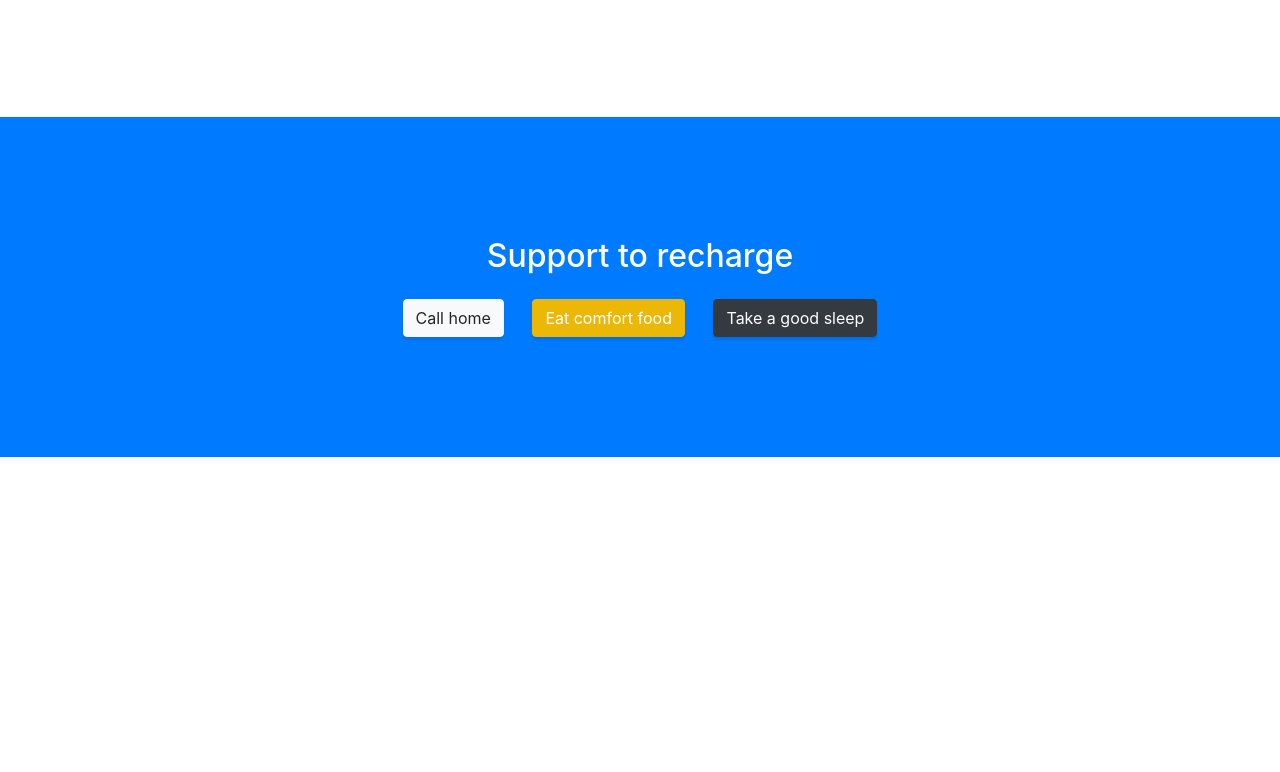
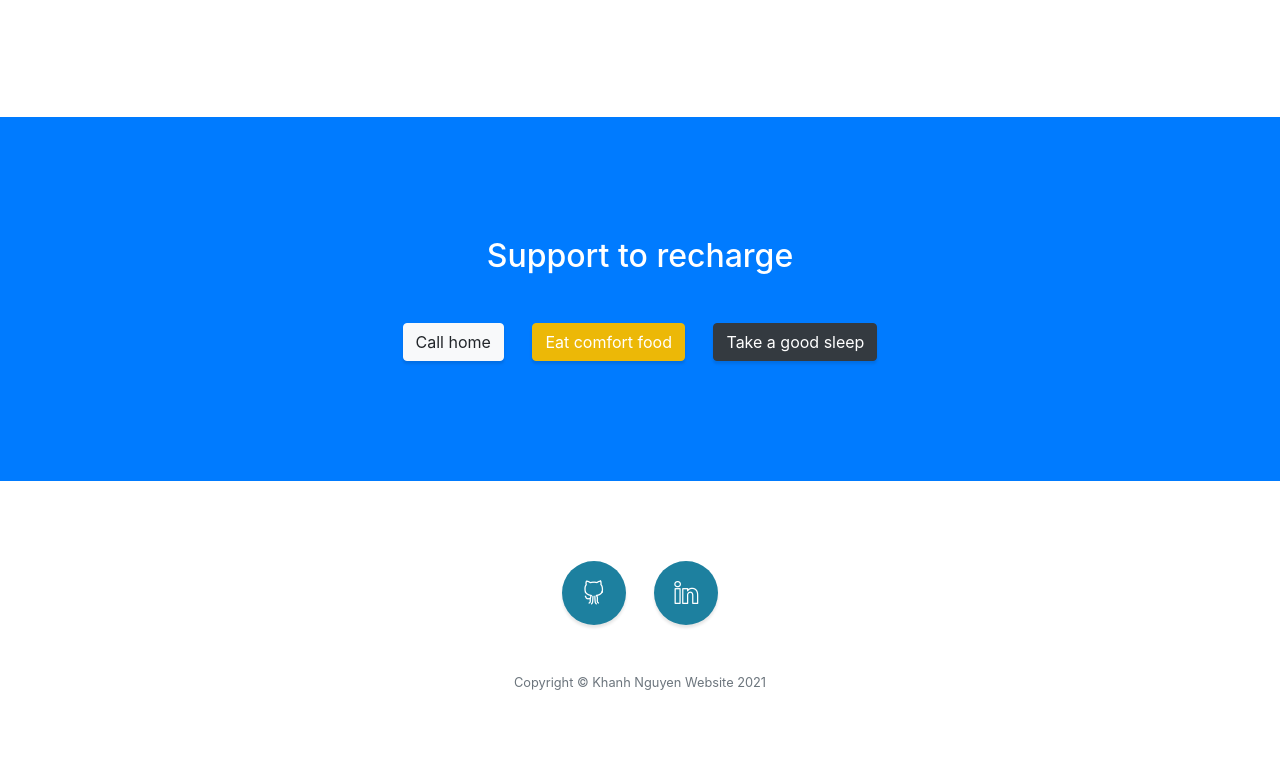
Before and after one commit to khanhtmn/cp192-demo, a website with bundled scripts: page index.html in a window 1280 px wide. Shown: the part 2142-2914 px from the top of the page. Before the commit the page ends 2599 px from the top, so only its background shows below. Built offline with nearby package versions, Linux system fonts and the light colour scheme.

Commit message:
working demo

```diff
--- a/index.html
+++ b/index.html
@@ -75,66 +75,6 @@
     </div>
   </section>
 
-  <!-- Services
-  <section class="content-section bg-primary text-white text-center" id="services">
-    <div class="container">
-      <div class="content-section-heading">
-        <h3 class="text-secondary mb-0">Services</h3>
-        <h2 class="mb-5">What We Offer</h2>
-      </div>
-      <div class="row">
-        <div class="col-lg-3 col-md-6 mb-5 mb-lg-0">
-          <span class="service-icon rounded-circle mx-auto mb-3">
-            <i class="icon-screen-smartphone"></i>
-          </span>
-          <h4>
-            <strong>Responsive</strong>
-          </h4>
-          <p class="text-faded mb-0">Looks great on any screen size!</p>
-        </div>
-        <div class="col-lg-3 col-md-6 mb-5 mb-lg-0">
-          <span class="service-icon rounded-circle mx-auto mb-3">
-            <i class="icon-pencil"></i>
-          </span>
-          <h4>
-            <strong>Redesigned</strong>
-          </h4>
-          <p class="text-faded mb-0">Freshly redesigned for Bootstrap 4.</p>
-        </div>
-        <div class="col-lg-3 col-md-6 mb-5 mb-md-0">
-          <span class="service-icon rounded-circle mx-auto mb-3">
-            <i class="icon-like"></i>
-          </span>
-          <h4>
-            <strong>Favorited</strong>
-          </h4>
-          <p class="text-faded mb-0">Millions of users
-            <i class="fas fa-heart"></i>
-            Start Bootstrap!</p>
-        </div>
-        <div class="col-lg-3 col-md-6">
-          <span class="service-icon rounded-circle mx-auto mb-3">
-            <i class="icon-mustache"></i>
-          </span>
-          <h4>
-            <strong>Question</strong>
-          </h4>
-          <p class="text-faded mb-0">I mustache you a question...</p>
-        </div>
-      </div>
-    </div>
-  </section> -->
-
-  <!-- Callout
-  <section class="callout">
-    <div class="container text-center">
-      <h2 class="mx-auto mb-5">Welcome to
-        <em>your</em>
-        next website!</h2>
-      <a class="btn btn-primary btn-xl" href="https://startbootstrap.com/theme/stylish-portfolio/">Download Now!</a>
-    </div>
-  </section> -->
-
   <!-- Sample question -->
   <section class="content-section" id="portfolio">
     <div class="container">
@@ -197,45 +137,31 @@
   <!-- Call to Action -->
   <section class="content-section bg-primary text-white" id="support">
     <div class="container text-center">
-      <h2 class="mb-4">Support to recharge</h2>
+      <h2 class="mb-5">Support to recharge</h2>
       <a href="#!" class="btn btn-xl btn-light mr-4">Call home</a>
       <a href="#!" class="btn btn-xl btn-secondary mr-4">Eat comfort food</a>
       <a href="#!" class="btn btn-xl btn-dark">Take a good sleep</a>
     </div>
   </section>
 
-  <!-- Map
-  <div id="contact" class="map">
-    <iframe src="https://maps.google.com/maps?f=q&amp;source=s_q&amp;hl=en&amp;geocode=&amp;q=Twitter,+Inc.,+Market+Street,+San+Francisco,+CA&amp;aq=0&amp;oq=twitter&amp;sll=28.659344,-81.187888&amp;sspn=0.128789,0.264187&amp;ie=UTF8&amp;hq=Twitter,+Inc.,+Market+Street,+San+Francisco,+CA&amp;t=m&amp;z=15&amp;iwloc=A&amp;output=embed"></iframe>
-    <br />
-    <small>
-      <a href="https://maps.google.com/maps?f=q&amp;source=embed&amp;hl=en&amp;geocode=&amp;q=Twitter,+Inc.,+Market+Street,+San+Francisco,+CA&amp;aq=0&amp;oq=twitter&amp;sll=28.659344,-81.187888&amp;sspn=0.128789,0.264187&amp;ie=UTF8&amp;hq=Twitter,+Inc.,+Market+Street,+San+Francisco,+CA&amp;t=m&amp;z=15&amp;iwloc=A"></a>
-    </small>
-  </div> -->
-
-  <!-- Footer
+<!-- Footer -->
   <footer class="footer text-center">
     <div class="container">
       <ul class="list-inline mb-5">
         <li class="list-inline-item">
-          <a class="social-link rounded-circle text-white mr-3" href="#!">
-            <i class="icon-social-facebook"></i>
-          </a>
+            <a class="social-link rounded-circle text-white mr-3" href="https://github.com/khanhtmn/cp192-demo">
+              <i class="icon-social-github"></i>
+            </a>
         </li>
         <li class="list-inline-item">
-          <a class="social-link rounded-circle text-white mr-3" href="#!">
-            <i class="icon-social-twitter"></i>
-          </a>
-        </li>
-        <li class="list-inline-item">
-          <a class="social-link rounded-circle text-white" href="#!">
-            <i class="icon-social-github"></i>
+          <a class="social-link rounded-circle text-white" href="https://www.linkedin.com/in/khanhtmn/">
+            <i class="icon-social-linkedin"></i>
           </a>
         </li>
       </ul>
-      <p class="text-muted small mb-0">Copyright &copy; Your Website 2020</p>
+      <p class="text-muted small mb-0">Copyright &copy; Khanh Nguyen Website 2021</p>
     </div>
-  </footer> -->
+  </footer>
 
   <!-- Scroll to Top Button-->
   <a class="scroll-to-top rounded js-scroll-trigger" href="#page-top">
```
